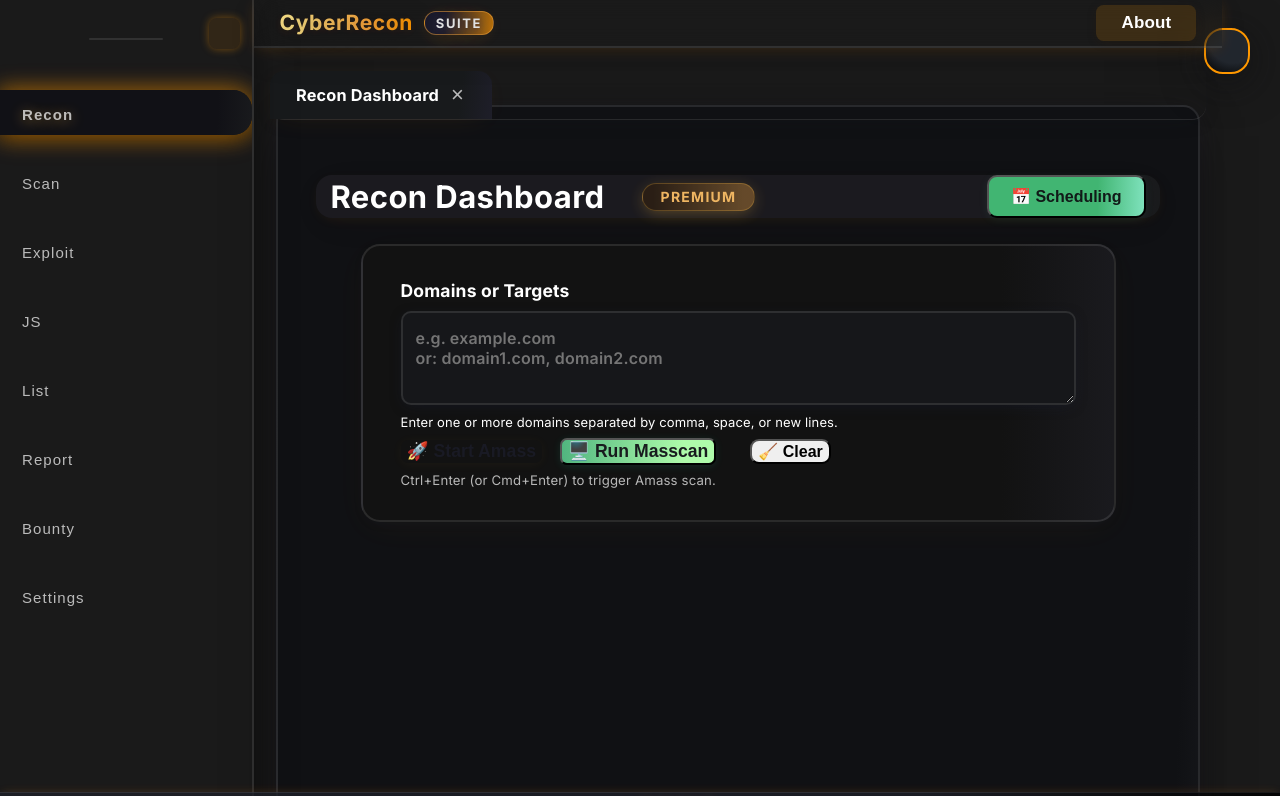
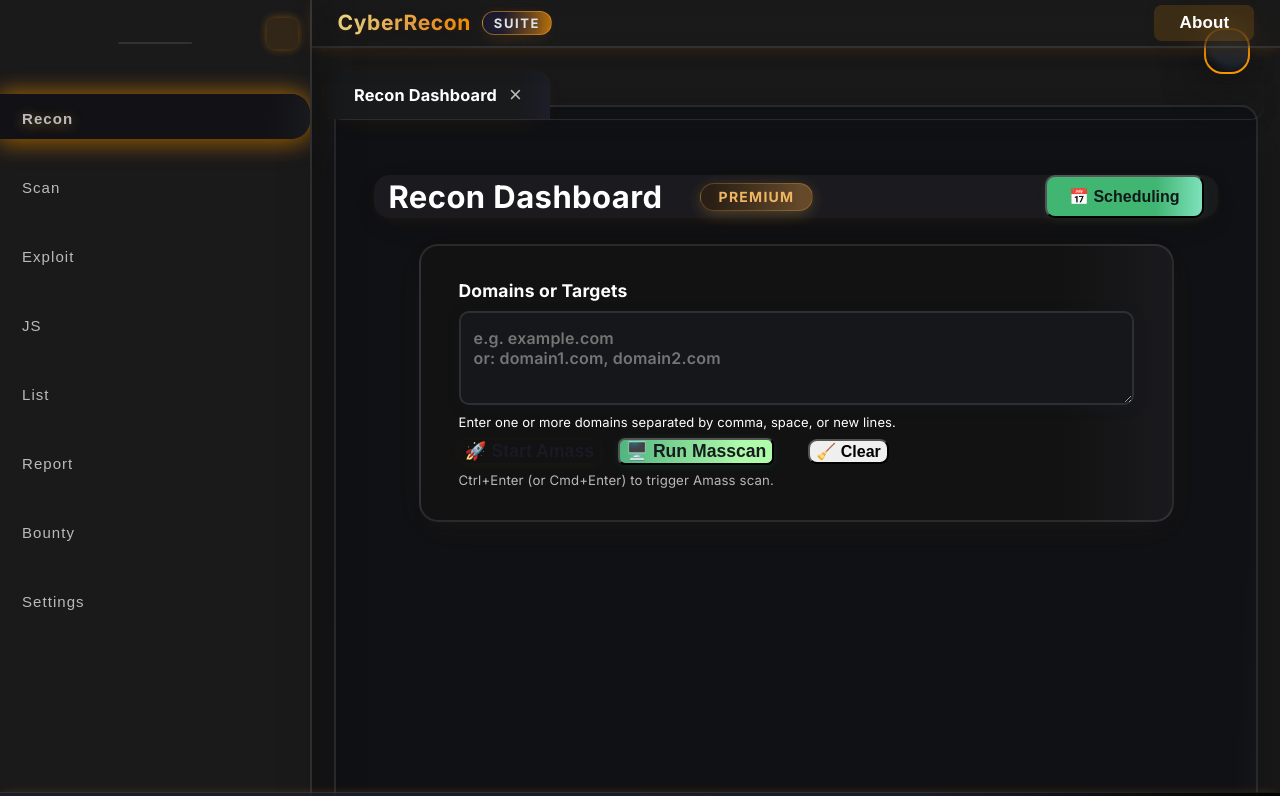
Before and after one commit to Workflow-Manager-admin/cyberrecon-suite-26911-689e7ecf, a React (Create React App) app in the folder cyberrecon_suite/: page / in a window 1280 px wide. Shown: the top 796 px of the page. Built offline with nearby package versions, Linux system fonts and the light colour scheme; the HTML template or start-up script is replaced by a standard one.

Commit message:
Auto-commit: Changes as of 2025-06-03T14:10:10.721408+00:00

```diff
--- a/cyberrecon_suite/src/components/Sidebar.js
+++ b/cyberrecon_suite/src/components/Sidebar.js
@@ -8,10 +8,18 @@
  *   - onClose: function (optional)
  * Always visually wider (wider than 88px: ~240-260px), with all content spaced accordingly.
  */
+/**
+ * Dashboard/sidebar: Premium, wider, with optional slide-close (scaffolded for use)
+ * Accepts new props:
+ *   - isOpen: boolean
+ *   - onClose: function (optional)
+ *   - width: number (optional, allows parent to control exact width)
+ * Always visually wider (wider than 88px: ~240-320px for Burp Suite feel), with all content spaced accordingly.
+ */
 // PUBLIC_INTERFACE
-function Sidebar({ modules, activeModule, onModuleSelect, isOpen = true, onClose }) {
-  // Responsive width: wider, with close button overlay for compact screens
-  const SIDEBAR_WIDTH = 254; // 240-260 for Burp Suite feel
+function Sidebar({ modules, activeModule, onModuleSelect, isOpen = true, onClose, width }) {
+  // Responsive width: wider, support parent-passed width (default to legacy 254)
+  const SIDEBAR_WIDTH = width || 312;
 
   // Premium slide-close: hide from left (use isOpen prop)
   return (
@@ -26,17 +34,17 @@
         maxWidth: SIDEBAR_WIDTH,
         transition: "width 0.23s cubic-bezier(.38,.71,.68,1), min-width 0.21s",
         overflow: "hidden",
-        background: "linear-gradient(90deg,var(--base-black) 88%,#19191c 100%)",
-        borderRight: isOpen ? "2px solid var(--border-color)" : "none",
+        background: "linear-gradient(90deg,var(--base-black) 85%,#19191c 100%)",
+        borderRight: isOpen ? "2.7px solid var(--border-color)" : "none",
         color: "var(--text-secondary)",
         flexShrink: 0,
         display: "flex",
         flexDirection: "column",
         alignItems: "center",
-        padding: isOpen ? "38px 0 0 0" : "0",
+        padding: isOpen ? "42px 0 0 0" : "0",
         minHeight: "100vh",
         boxShadow: isOpen
-          ? "0 20px 42px -16px #000b, 2px 0 21px 1.5px #10110f28"
+          ? "0 22px 48px -16px #000b, 2px 0 36px 2.5px #18181c44"
           : "none",
         zIndex: 16,
         position: "relative",
```
